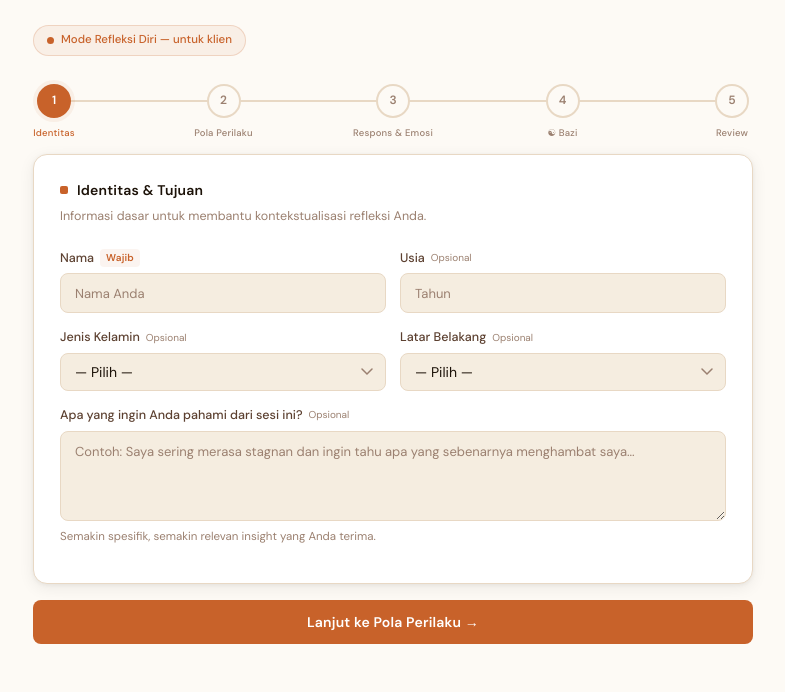
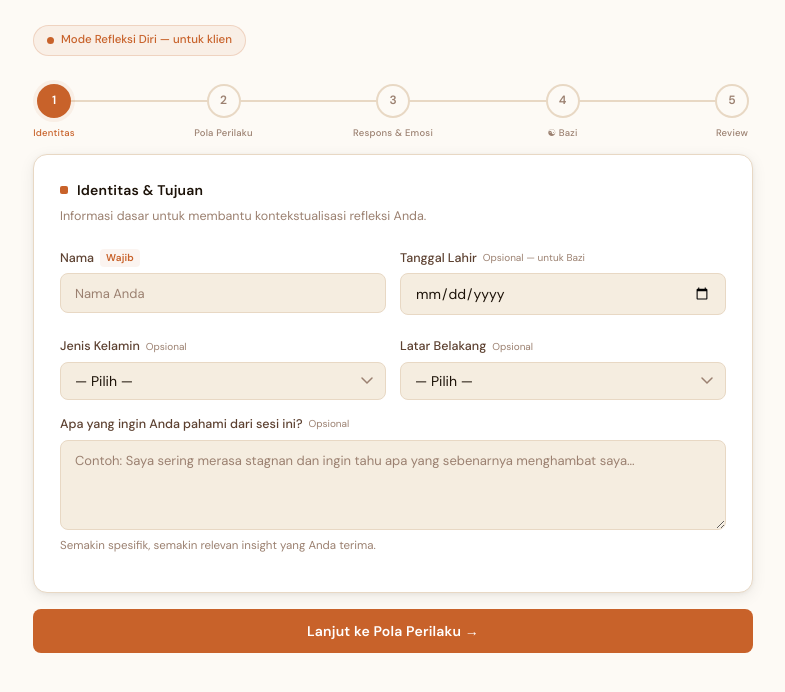
Before and after one commit to thejacklab-cmd/vitrace, a website: page index.html in a window 1280 px wide. Shown: the part 100-792 px from the top of the page, without its empty margins (247-1032 px from the left). Drawn offline with Linux system fonts and the light colour scheme.

Commit message:
Add files via upload

```diff
--- a/index.html
+++ b/index.html
@@ -66,8 +66,9 @@
           <input class="field-input" id="f_name" type="text" placeholder="Nama Anda">
         </div>
         <div class="field-group">
-          <label class="field-label">Usia <span class="opt-badge">Opsional</span></label>
-          <input class="field-input" id="f_age" type="number" placeholder="Tahun" min="15" max="99">
+          <label class="field-label">Tanggal Lahir <span class="opt-badge">Opsional — untuk Bazi</span></label>
+          <input class="field-input" id="f_dob" type="date">
+          <div class="help-text" id="f_age_display"></div>
         </div>
       </div>
 
```
